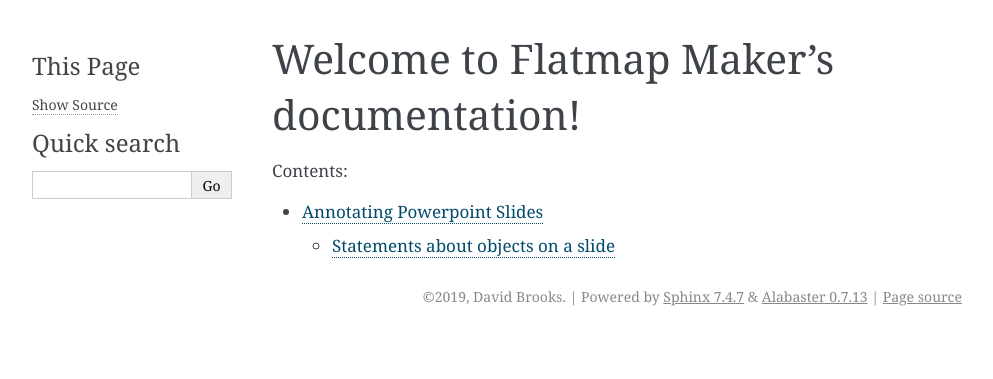
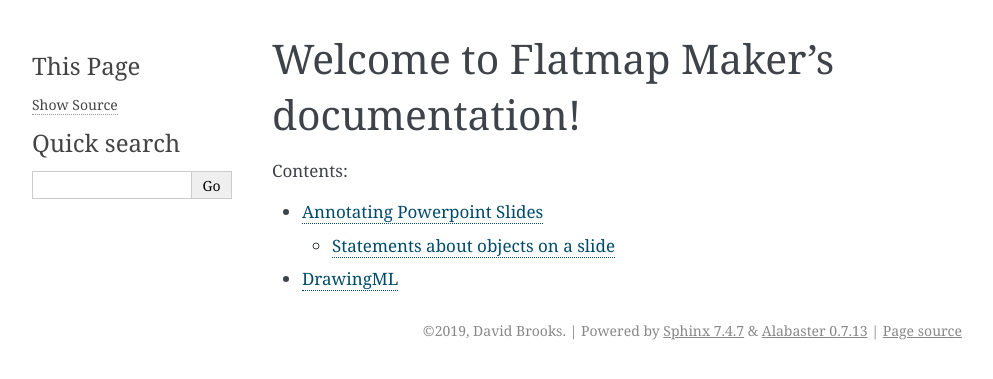
Before and after one commit to AnatomicMaps/flatmap-maker, a Sphinx documentation site: the page built from docs/index.rst, in a window 1280 px wide. Shown: the top 379 px of the page, without its empty margins (148-1141 px from the left). Built offline with Sphinx 7.4.7, drawn with Linux system fonts in a browser that asks for light colours.

```diff
--- /dev/null
+++ b/docs/DrawingML.rst
@@ -0,0 +1,6 @@
+=========
+DrawingML
+=========
+
+* ECMA 376, 5th edition: https://www.ecma-international.org/publications/files/ECMA-ST/ECMA-376,%20Fifth%20Edition,%20Part%201%20-%20Fundamentals%20And%20Markup%20Language%20Reference.zip
+* http://officeopenxml.com/drwOverview.php
--- a/docs/index.rst
+++ b/docs/index.rst
@@ -11,3 +11,4 @@ Welcome to Flatmap Maker's documentation!
    :caption: Contents:
 
    Annotation
+   DrawingML
```
